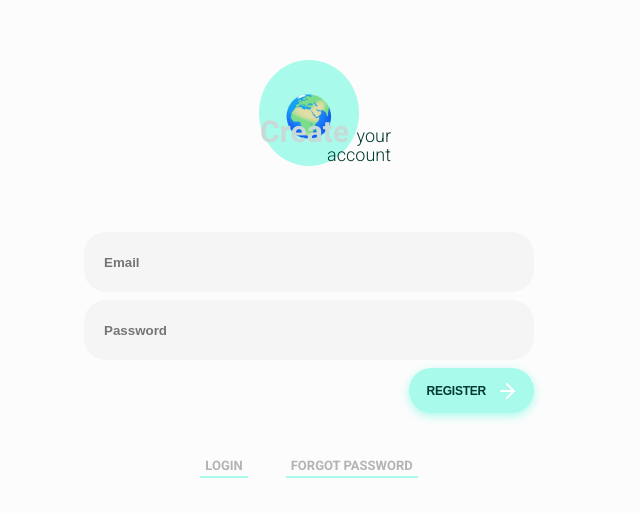
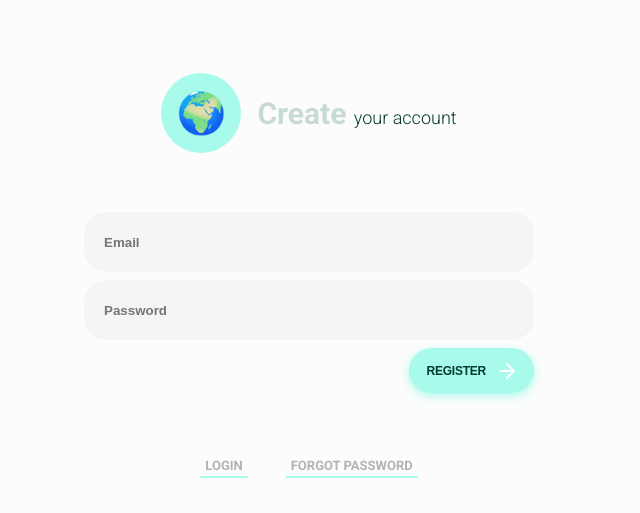
Before and after one commit to aeonyuonmiller/notes, a React (Create React App) app: page / in a window 1280 px wide. Shown: the part 287-800 px from the top of the page, without its empty margins (331-971 px from the left). Built offline with nearby package versions, Linux system fonts and the light colour scheme; no server answers.

Commit message:
completed register view

```diff
--- a/src/index.css
+++ b/src/index.css
@@ -49,13 +49,3 @@ input:focus {
   outline: 2px solid var(--brand);
   transition: all ease 0.4s;
 }
-
-h1 {
-  font-size: 30px;
-  color: var(--brand-mid);
-}
-
-h1 span {
-  font-size: 18px;
-  color: var(--brand-dark);
-}
--- a/src/views/Register/Register.css
+++ b/src/views/Register/Register.css
@@ -12,13 +12,41 @@
 }
 
 .title {
-  position: absolute;
+  position: relative;
   display: flex;
+  flex-direction: row;
+  gap: 1em;
+  height: 8em;
+  align-items: center;
+  justify-content: space-between;
+}
+
+.title div {
+  background: var(--brand);
+  width: 80px;
+  height: 80px;
+  border-radius: 80px;
+  font-size: 40px;
+  display: flex;
+  align-items: center;
+  justify-content: center;
+}
+
+.title p {
+  font-size: 30px;
+  font-weight: bold;
+  color: var(--brand-mid);
+}
+
+.title p span {
+  font-size: 18px;
+  font-weight: normal;
+  color: var(--brand-dark);
 }
 
 .form {
   position: absolute;
-  bottom: 100px;
+  bottom: 120px;
   width: 70%;
   max-width: 450px;
   display: flex;
--- a/src/views/Register/Register.jsx
+++ b/src/views/Register/Register.jsx
@@ -10,8 +10,8 @@ const Register = () => {
     return (
         <div className="wrapper">
             <div className="title">
-                <h2>🌍</h2>
-                <h1>Create <span>your account</span></h1>
+                <div>🌍</div>
+                <p>Create <span>your account</span></p>
             </div>
             <div className="form">
                 <input ref={emailRef} placeholder="Email" />
```
